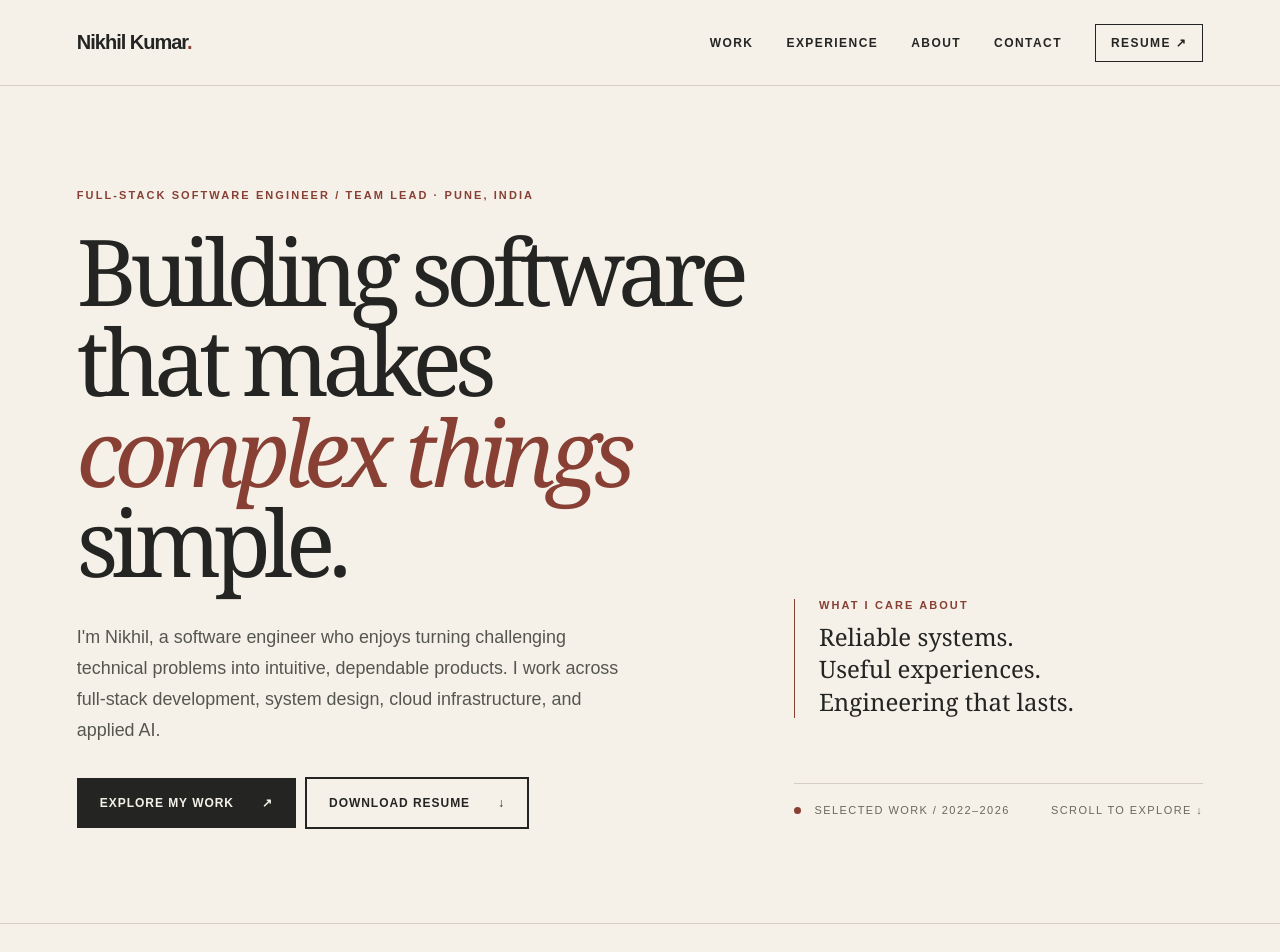
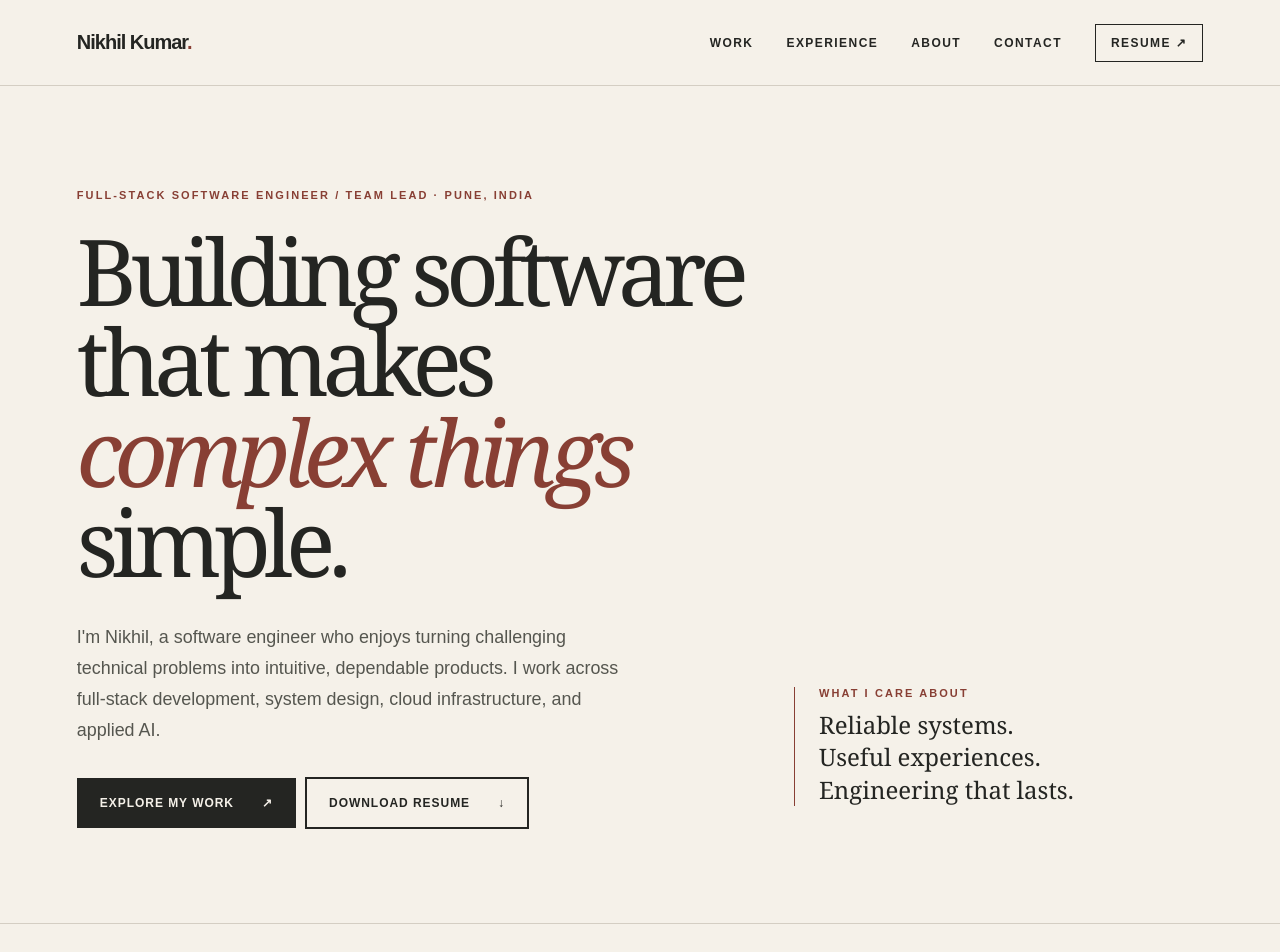
Before and after one commit to Nikblaze/portfolio-website, a Next.js app: page / in a window 1280 px wide. Shown: the top 952 px of the page. Built offline with nearby package versions, Linux system fonts and the light colour scheme.

Commit message:
dialog and text chagnes

```diff
--- a/src/app/globals.css
+++ b/src/app/globals.css
@@ -128,7 +128,7 @@ a {
 .hero-note {
   border-left: 1px solid var(--accent);
   padding-left: 24px;
-  margin-bottom: 45px;
+  margin-bottom: 0;
 }
 .hero-note p {
   font-family: Georgia, serif;
@@ -171,26 +171,6 @@ a {
   display: flex;
   gap: 10px;
   flex-wrap: wrap;
-}
-.hero-foot {
-  display: flex;
-  justify-content: space-between;
-  align-items: center;
-  border-top: 1px solid var(--line);
-  padding-top: 20px;
-  margin-top: 65px;
-  font-size: 11px;
-  letter-spacing: 0.13em;
-  text-transform: uppercase;
-  color: var(--muted);
-}
-.hero-foot .dot {
-  height: 7px;
-  width: 7px;
-  background: var(--accent);
-  border-radius: 50%;
-  display: inline-block;
-  margin-right: 9px;
 }
 .section {
   padding-top: 102px;
@@ -661,7 +641,7 @@ a {
     font-size: clamp(58px, 11vw, 87px);
   }
   .hero-right {
-    max-width: 520px;
+    display: none;
   }
   .hero-note {
     display: none;
@@ -710,9 +690,6 @@ a {
   }
   .hero h1 {
     font-size: clamp(54px, 12vw, 75px);
-  }
-  .hero-foot span:last-child {
-    display: none;
   }
   .sec-heading {
     display: block;
@@ -1081,3 +1058,18 @@ progress {
     font-size: clamp(48px, 12vw, 60px);
   }
 }
+
+.dialog-actions {
+  display: flex;
+  justify-content: space-between;
+  align-items: center;
+  gap: 16px;
+  margin-bottom: 28px;
+}
+.project-dialog .dialog-actions .close {
+  position: static;
+  flex-shrink: 0;
+}
+.dialog-actions .text-link {
+  font-size: 11px;
+}
--- a/src/components/CaseStudy.tsx
+++ b/src/components/CaseStudy.tsx
@@ -19,8 +19,7 @@ export function CaseStudy({
       <Heading>{project.title}</Heading>
       <p className="modal-desc">{project.desc}</p>
       <p className="project-disclaimer">
-        Company project · Public-safe reconstruction · Synthetic data · No
-        proprietary code
+        Public-safe reconstruction · Synthetic data · No proprietary code
       </p>
       {project.demo === "warehouse" && <WarehouseDemo />}
       {project.demo === "upload" && <UploadDemo />}
--- a/src/components/Hero.tsx
+++ b/src/components/Hero.tsx
@@ -38,12 +38,6 @@ export function Hero() {
             Engineering that lasts.
           </p>
         </div>
-        <div className="hero-foot">
-          <span>
-            <span className="dot"></span> Selected work / 2022–2026
-          </span>
-          <span>Scroll to explore ↓</span>
-        </div>
       </div>
     </section>
   );
--- a/src/components/ProjectDialog.tsx
+++ b/src/components/ProjectDialog.tsx
@@ -86,6 +86,10 @@ export function ProjectDialog({
             close();
         }}
       >
+        <div className="dialog-actions">
+          <Link className="text-link" href={`/work/${slug}`} onClick={close}>
+            Open full case study <span>↗</span>
+          </Link>
           <button
             className="close"
             aria-label="Close project details"
@@ -94,10 +98,8 @@ export function ProjectDialog({
           >
             ×
           </button>
+        </div>
         {open && children}
-        <Link className="text-link mt-8" href={`/work/${slug}`} onClick={close}>
-          Open full case study <span>↗</span>
-        </Link>
       </dialog>
     </>
   );
--- a/src/components/demos/ReleaseDemo.tsx
+++ b/src/components/demos/ReleaseDemo.tsx
@@ -29,7 +29,7 @@ export function ReleaseDemo({ steps }: { steps: string[][] }) {
           : `${steps[active][0]} — ${steps[active][1]}`}
       </div>
       <p className="mini-copy">
-        Independent architectural illustration; no live company data. Selecting
+        Independent architectural illustration. No live company data. Selecting
         a stage explains it and does not run or promote a release.
       </p>
     </section>
--- a/src/components/demos/WarehouseDemo.tsx
+++ b/src/components/demos/WarehouseDemo.tsx
@@ -122,7 +122,7 @@ export function WarehouseDemo() {
       </div>
       <p className="mini-copy">
         Click cells to adjust racks. Stock eligibility and picking priority
-        precede the displayed route. Synthetic expiry and project-type rules; no
+        precede the displayed route. Synthetic expiry and project-type rules. No
         obstacle avoidance or route optimization is simulated. This is not the
         company allocation engine.
       </p>
--- a/src/data/projects.ts
+++ b/src/data/projects.ts
@@ -22,15 +22,15 @@ export interface Project {
 
 export const projects: Project[] = [
   {
-    eyebrow: "FULL-STACK PRODUCT SYSTEM / COMPANY PROJECT",
+    eyebrow: "FULL-STACK PRODUCT SYSTEM",
     title: "Warehouse Planning & Picking Paths",
-    desc: "I worked on both frontend and backend logic for warehouse layout and picking-path workflows. This public reconstruction uses synthetic inventory and simplified routing rules; it does not reproduce company algorithms or APIs.",
+    desc: "I worked on both frontend and backend logic for warehouse layout and picking-path workflows. This public reconstruction uses synthetic inventory and simplified routing rules. It does not reproduce company algorithms or APIs.",
     challenge:
       "Translate warehouse layouts and inventory constraints into practical paths for picking orders.",
-    role: "Personally developed backend logic and the React/TypeScript spatial planning interface for warehouse layouts and picking paths, incorporating batch expiry and project-type constraints. The resume describes graph algorithms and drag-and-drop interaction; this demo does not reproduce those algorithms.",
+    role: "Personally developed backend logic and the React/TypeScript spatial planning interface for warehouse layouts and picking paths, incorporating batch expiry and project-type constraints. The resume describes graph algorithms and drag-and-drop interaction. This demo does not reproduce those algorithms.",
     decisions: [
       "The demo filters stock by project type and rack availability before applying a picking priority.",
-      "Its displayed aisle/bay itinerary is conceptual; it does not calculate a collision-free or optimized production path.",
+      "Its displayed aisle/bay itinerary is conceptual. It does not calculate a collision-free or optimized production path.",
       "Production constraint precedence and backend implementation details await validation.",
     ],
     outcome:
@@ -50,12 +50,12 @@ export const projects: Project[] = [
       "Interactive planning interface → backend picking-path logic. The specific API, backend framework, data model, and routing algorithm are not reproduced here.",
   },
   {
-    eyebrow: "BACKEND & CLOUD / COMPANY PROJECT",
+    eyebrow: "BACKEND & CLOUD",
     title: "Reliable Video Capture & Upload",
-    desc: "Developed browser media and backend upload workflows. Explore a synthetic transfer model with part-level progress and recovery. Its retry protocol is an illustrative design exercise; exact production chunking and recovery details remain to be validated.",
+    desc: "Developed browser media and backend upload workflows. Explore a synthetic transfer model with part-level progress and recovery. Its retry protocol is an illustrative design exercise. Exact production chunking and recovery details remain to be validated.",
     challenge:
       "Move substantial media reliably from browser-based warehouse workflows to tenant-aware cloud storage while coping with interrupted transfers.",
-    role: "Personally developed backend logic as well as media capture/integration work for the company project. Existing resume documents pre-signed S3 upload integration and tenant isolation.",
+    role: "Personally developed backend logic as well as media capture/integration work for the project. Existing resume documents pre-signed S3 upload integration and tenant isolation.",
     decisions: [
       "Confirmed: browser MediaDevices capture, presigned S3 uploads, and tenant isolation.",
       "Browser recording chunks, HTTP request chunks, and S3 multipart parts are different layers. This demo models only synthetic acknowledgements.",
@@ -75,12 +75,12 @@ export const projects: Project[] = [
       "Developed browser capture and backend media-handling logic for warehouse workflows, connecting secure uploads and cloud storage. Explore an illustrative transfer failure and recovery model.",
     tags: ["Browser recording", "Backend services", "Cloud storage"],
     architecture:
-      "Browser media capture → backend upload workflow → secure presigned AWS S3 upload. Tenant isolation is documented; exact authorization and recovery mechanisms remain to be confirmed.",
+      "Browser media capture → backend upload workflow → secure presigned AWS S3 upload. Tenant isolation is documented. Exact authorization and recovery mechanisms remain to be confirmed.",
   },
   {
     eyebrow: "APPLIED AI / INTERNAL PILOT",
     title: "LLM Configuration Agent",
-    desc: "A natural-language configuration experience across 750+ settings at tenant, warehouse and company levels. The local demo illustrates a reviewable proposal; it is not connected to private company tools or models.",
+    desc: "A natural-language configuration experience across 750+ settings at tenant, warehouse and company levels. The local demo illustrates a reviewable proposal. It is not connected to private company tools or models.",
     challenge:
       "Large configuration surfaces make translating operational requirements into changes difficult and error-prone.",
     role: "Built an LLM configuration agent deployed to internal pilot, with human review and versioned rollback.",
@@ -90,7 +90,7 @@ export const projects: Project[] = [
       "Make review and rollback part of the workflow",
     ],
     outcome:
-      "Internal pilot; no unsupported adoption, accuracy or cost-optimization numbers are implied.",
+      "Internal pilot. No unsupported adoption, accuracy or cost-optimization numbers are implied.",
     demo: "ai",
     slug: "llm-configuration-agent",
     illustration: "/projects/configuration.svg",
@@ -102,10 +102,10 @@ export const projects: Project[] = [
       "Built an LLM-powered configuration agent in internal pilot for 750+ warehouse settings, with human review and versioned rollback.",
     tags: ["LLMs", "Multi-tenant configuration", "Human review"],
     architecture:
-      "Natural-language requirement → proposed configuration changes → human review, with versioned rollback. Internally piloted across tenant, warehouse, and company settings; the public example uses deterministic mock proposals.",
+      "Natural-language requirement → proposed configuration changes → human review, with versioned rollback. Internally piloted across tenant, warehouse, and company settings. The public example uses deterministic mock proposals.",
   },
   {
-    eyebrow: "PLATFORM ENGINEERING / COMPANY PROJECT",
+    eyebrow: "PLATFORM ENGINEERING",
     title: "Jenkins CI/CD & Release Automation",
     desc: "Explore the simulated release journey from code change through validation and promotion. No private pipelines or build artifacts are exposed.",
     challenge:
@@ -123,7 +123,7 @@ export const projects: Project[] = [
       ["Commit", "Submit a change and begin validation."],
       [
         "Quality gates",
-        "Run unit tests and lint checks; block failing builds.",
+        "Run unit tests and lint checks. Block failing builds.",
       ],
       ["QA / UAT", "Promote a validated build into testing environments."],
       [
```
Also changed, not shown: 2 other files (tests, documents, lock files or other folders). Lines whose indentation alone changed are shown as unchanged.
